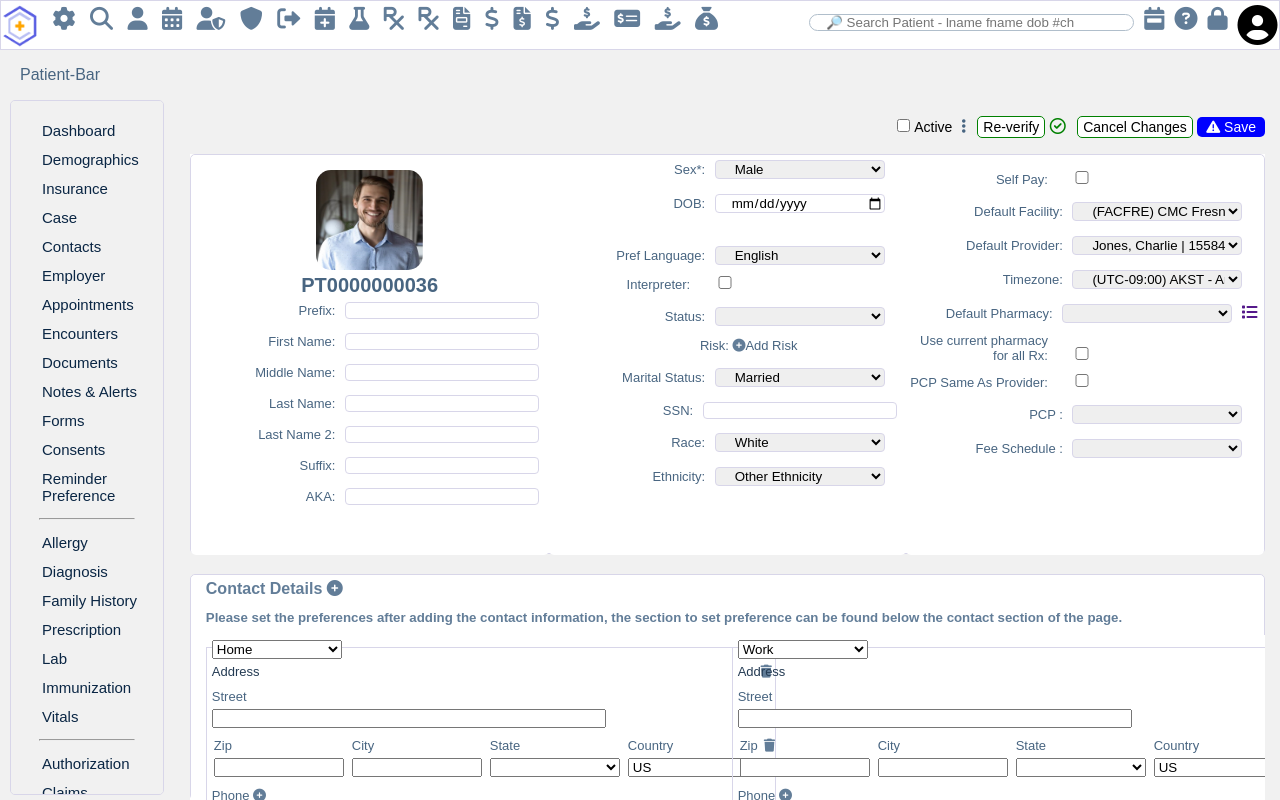
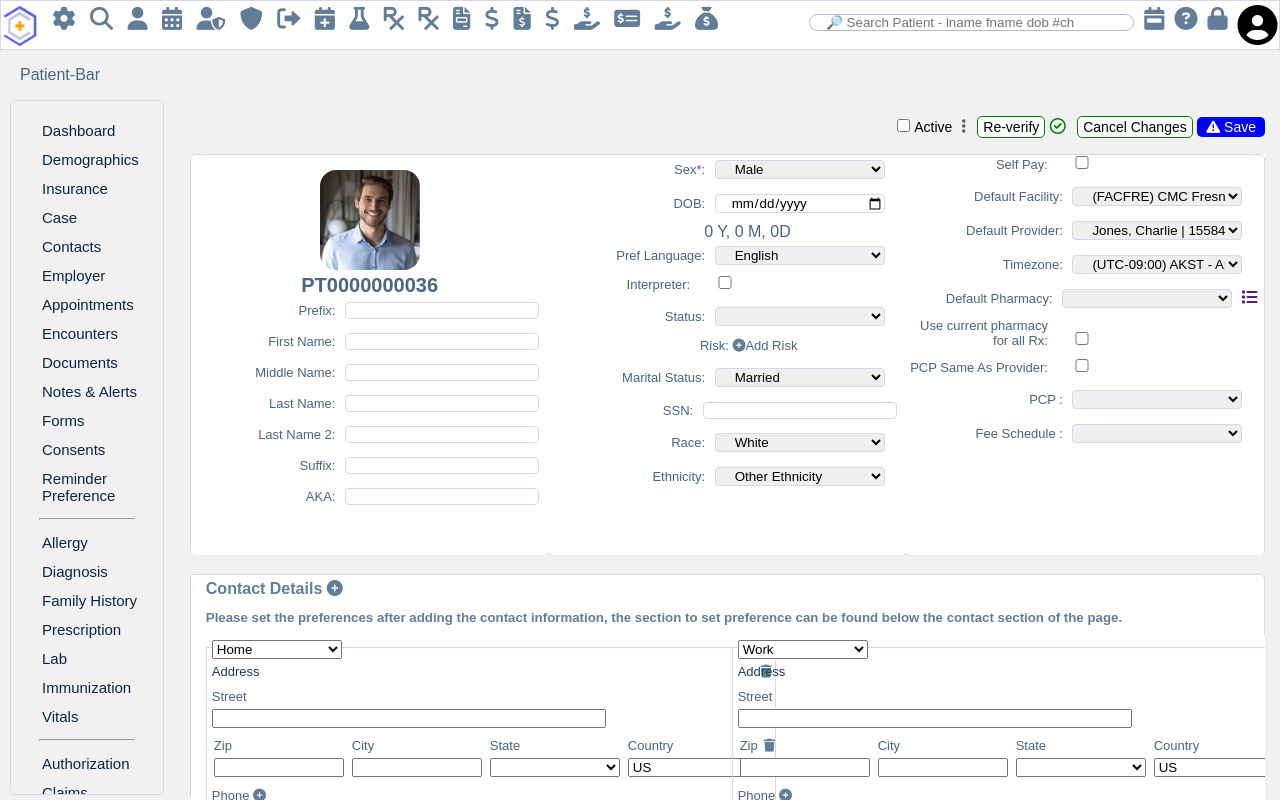
Before and after one commit to nikita-mirchandani/Meditab_Assignment, a plain HTML site: page NIKITA_MIRCHANDANI_ASSIGNEMENT_02/index.html in a window 1280 px wide. Shown: the top 800 px of the page. Drawn offline with Linux system fonts and the light colour scheme.

Commit message:
update 23-12-2022

```diff
--- a/NIKITA_MIRCHANDANI_ASSIGNEMENT_02/index.html
+++ b/NIKITA_MIRCHANDANI_ASSIGNEMENT_02/index.html
@@ -153,7 +153,7 @@
                                     </div>
                                 </div>
                                 <div class="column">
-                                    <div class="profileform" id="form2">
+                                    <div class="profileform">
                                         <label for="sex">Sex*:</label>
                                         <select>
                                             <option value="Male">Male</option>
@@ -163,7 +163,7 @@
                                         <br />
                                         <label for="dob">DOB:</label>
                                         <input type="date" id="DOB" name="DOB" onchange="ageCalculator()"><br />
-                                        <span id="result"></span>
+                                        <span id="result">0 Y, 0 M, 0D</span>
                                         <br />
                                         <label for="pref">Pref Language:</label>
                                         <select>
@@ -187,21 +187,24 @@
                                             Risk</label>
                                         <br />
                                         <label for="maritalstatus">Marital Status:</label>
-                                        <select>
+                                        <select name="maritalstatus" id="maritalstatus">
                                             <option value="Married">Married</option>
                                             <option value="UnMarried">UnMarried</option>
                                             <option value="Divorced">Divorced</option>
                                             <option value="Unknown">Unknown</option>
                                         </select>
+                                        <br />
+
                                         <label for="ssn">SSN:</label>
                                         <input type="text" id="ssn" name="ssn" />
                                         <br />
                                         <label for="race">Race:</label>
-                                        <select>
+                                        <select name="race" id="race">
                                             <option value="White">White</option>
                                             <option value="Asian">Asian</option>
                                             <option value="African">African</option>
                                         </select>
+                                        <br />
                                         <label for="ethnicity">Ethnicity:</label>
                                         <select>
                                             <option value="Other Ethinicity">Other Ethnicity</option>
@@ -213,7 +216,7 @@
                                     </div>
                                 </div>
                                 <div class="column">
-                                    <div class="profileform" id="formTwo">
+                                    <div class="profileform">
                                         <label for="Self Pay">Self Pay:</label>
                                         <input type="checkbox" id="Self Pay">
                                         <br />
@@ -223,21 +226,25 @@
                                             <option value="(FAC8) Aviral">(FAC8) Aviral</option>
                                             <option value="(fac13) Facility">(fac13) Facility</option>
                                         </select>
+                                        <br />
                                         <label for="provider">Default Provider:</label>
                                         <select>
                                             <option value="Jones, Charlie | 1558444216">Jones, Charlie | 1558444216
                                             </option>
                                         </select>
+                                        <br />
                                         <label for="timezone">Timezone:</label>
                                         <select>
                                             <option value="(UTC-09:00) AKST - America...">(UTC-09:00) AKST - America...
                                             </option>
                                         </select>
+                                        <br />
                                         <label for="pharmacy">Default Pharmacy:</label>
                                         <select>
                                             <option value=""></option>
                                         </select>
                                         <a href=""><i class="fa-solid fa-list"></i></a>
+                                        <br />
                                         <label>Use current pharmacy for all Rx:</label>
                                         <input type="checkbox" id="current pharmacy">
                                         <br />
@@ -248,6 +255,7 @@
                                         <select>
                                             <option value=""></option>
                                         </select>
+                                        <br/>
                                         <label>Fee Schedule :</label>
                                         <select>
                                             <option value=""></option>
--- a/NIKITA_MIRCHANDANI_ASSIGNEMENT_02/style.css
+++ b/NIKITA_MIRCHANDANI_ASSIGNEMENT_02/style.css
@@ -351,11 +351,11 @@ td select{
 }
 
 .column img {
-    width: 30%;
-    height: 25%;
+    width: 100px;
+    height: 100px;
     margin-top: 15px;
     text-align: center;
-    border-radius: 15px;
+    border-radius: 16px;
 }
 
 .column p {
@@ -477,19 +477,19 @@ input[type=date] {
     width: 140px;
     text-align: right;
 }
-
+/*
 #formTwo {
     padding-top: 15px;
     padding-bottom: 15px;
     height: 400px;
-}
-
+} */
+/*
 .form2{
     height: 400px;
     padding:5px;
     border: 0.5px solid rgb(216, 214, 233); ;
     background-color: #ffffff;
-}
+} */
 
 .contact-header{
     display: flex;
```
